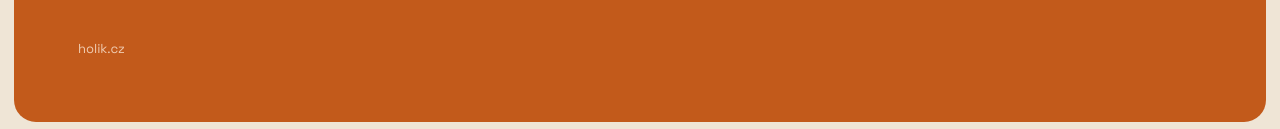
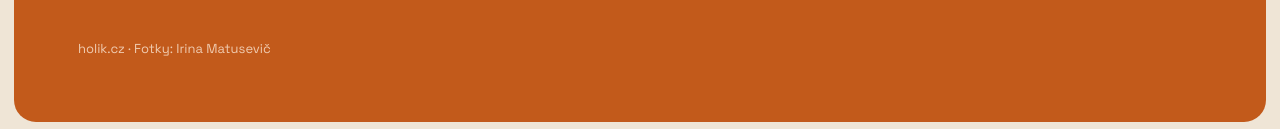
Before and after one commit to letajicitreska/holik-web, a plain HTML site: page index.html in a window 1280 px wide. Shown: the part 3551-3680 px from the top of the page. Drawn offline with Linux system fonts and the light colour scheme.

Commit message:
Autorka fotek v patičce
Co-Authored-By: Claude Opus 5.5 <noreply@anthropic.com>
Claude-Session: https://claude.ai/code/session_01VgJQhH8GBC5LGNAjrdcnhR

```diff
--- a/index.html
+++ b/index.html
@@ -244,7 +244,7 @@ body.static .card,body.static .ch{transition:none!important}
       <div><span class="eyebrow">Fakturační údaje</span>Petr Holík<br>Jiráskova 886/83, Šlapanice<br>IČO 88526895 · neplátce DPH</div>
       <div><span class="eyebrow">Sítě</span><a href="https://www.linkedin.com/in/petrholik">LinkedIn</a><br><a href="https://www.instagram.com/_petrholik_/">Instagram</a></div>
     </div>
-    <span class="legal">holik.cz</span>
+    <span class="legal">holik.cz · Fotky: Irina Matusevič</span>
   </footer>
 
 </main>
```
